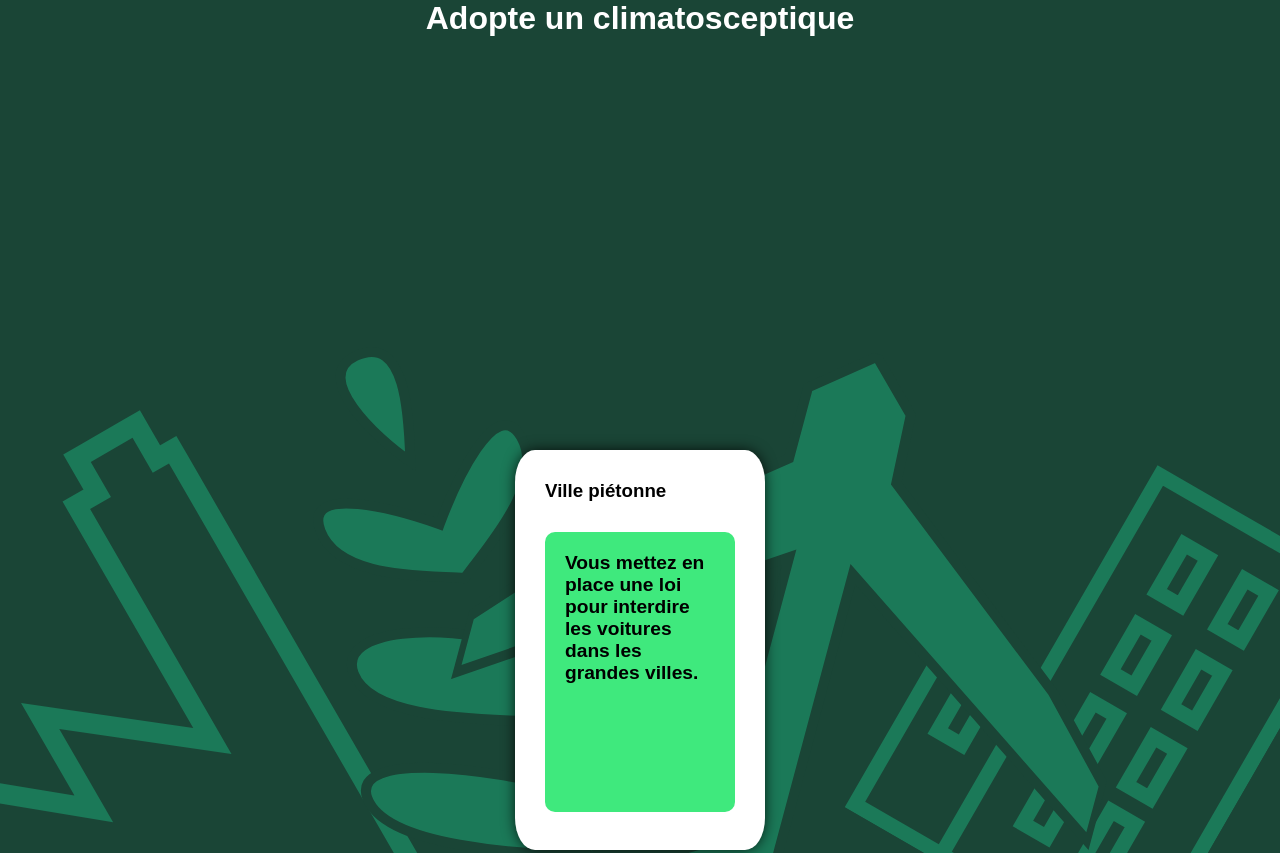
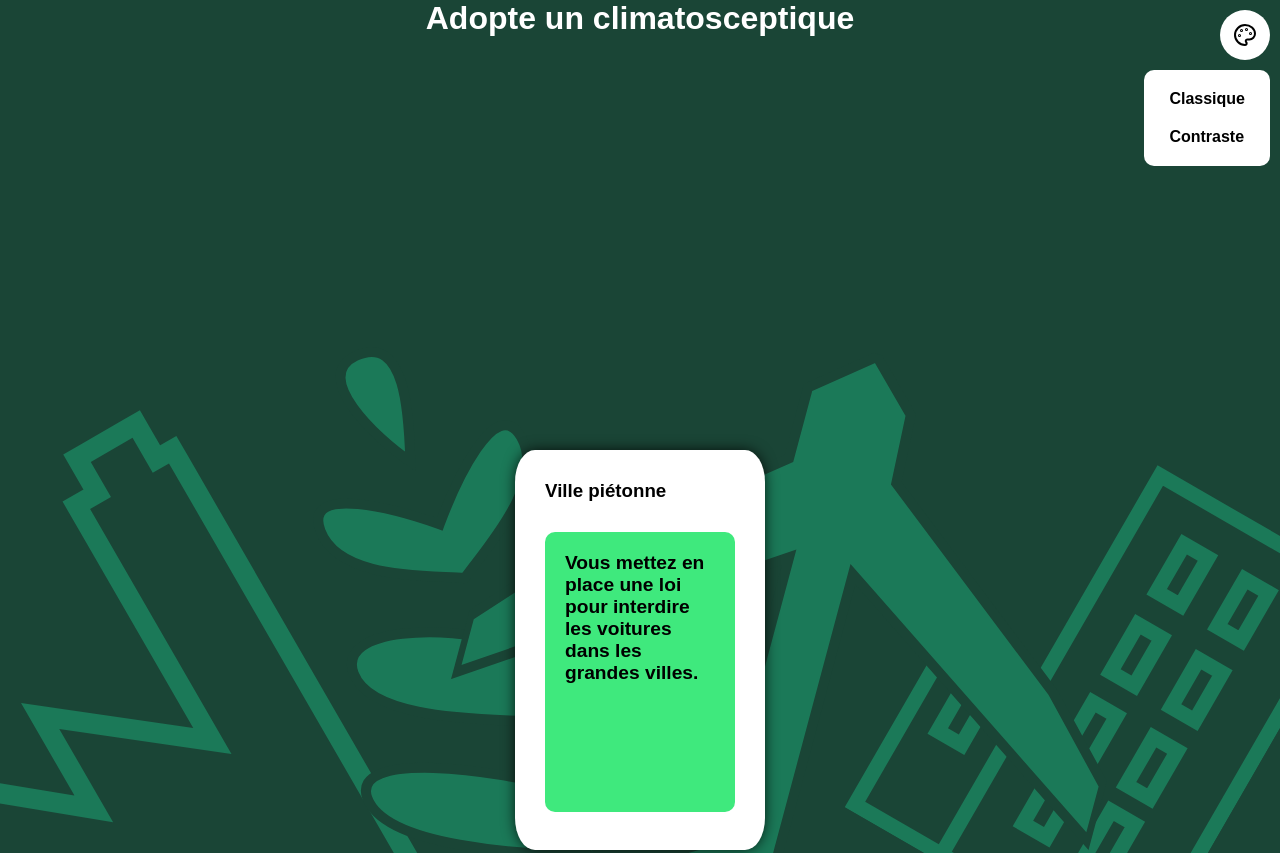
Before and after one commit to Natounet/NDLI2023, a website: page public/index.html in a window 1280 px wide. Shown: the top 853 px of the page. Drawn offline with Linux system fonts and the light colour scheme.

Commit message:
mes changements

```diff
--- a/css/style.css
+++ b/css/style.css
@@ -108,3 +108,48 @@ div.carte_interieur {
     background-color: #3fe97d;
     overflow-wrap: break-word;
 }
+
+#theme {
+    position: absolute;
+    right: 10px;
+    top: 10px;
+    display: flex;
+    flex-direction: column;
+    align-items: end;
+}
+
+#theme-button {
+    width: 50px;
+    height: 50px;
+    border-radius: 100%;
+    background-color: white;
+    border: none;
+    cursor: pointer;
+    z-index: 9999;
+    display: flex;
+    justify-content: center;
+    align-items: center;
+    transition: background-color 0.1s ease-out;
+}
+#theme-button:hover {
+    background-color: #3fe97d;
+}
+#theme-selector {
+    margin-top: 10px;
+    background-color: #fff;
+    border-radius: 10px;
+    padding: 10px;
+}
+
+
+#theme-selector > * {
+    padding: 10px 15px 10px 15px;
+    cursor: pointer;
+    font-weight: bold;
+    border-radius: 10px;
+    transition: background-color 0.2s ease-out;
+}
+#theme-selector > *:hover {
+    background-color: #3fe97d;
+    border-radius: 10px;
+}
--- a/public/index.html
+++ b/public/index.html
@@ -7,6 +7,36 @@
     </head>
     <body>
         <h1>Adopte un climatosceptique</h1>
+
+        <div id="theme">
+            <button id="theme-button">
+                <svg
+                    xmlns="http://www.w3.org/2000/svg"
+                    width="24"
+                    height="24"
+                    viewBox="0 0 24 24"
+                    fill="none"
+                    stroke="currentColor"
+                    stroke-width="2"
+                    stroke-linecap="round"
+                    stroke-linejoin="round"
+                    class="lucide lucide-palette"
+                >
+                    <circle cx="13.5" cy="6.5" r=".5" />
+                    <circle cx="17.5" cy="10.5" r=".5" />
+                    <circle cx="8.5" cy="7.5" r=".5" />
+                    <circle cx="6.5" cy="12.5" r=".5" />
+                    <path
+                        d="M12 2C6.5 2 2 6.5 2 12s4.5 10 10 10c.926 0 1.648-.746 1.648-1.688 0-.437-.18-.835-.437-1.125-.29-.289-.438-.652-.438-1.125a1.64 1.64 0 0 1 1.668-1.668h1.996c3.051 0 5.555-2.503 5.555-5.554C21.965 6.012 17.461 2 12 2z"
+                    />
+                </svg>
+            </button>
+            <div id="theme-selector">
+                <p>Classique</p>
+                <p>Contraste</p>
+            </div>
+        </div>
+
 
         <!-- Industrie -->
         <svg
```
Also changed, not shown: public/logic.ts (line endings or trailing spaces). Lines whose indentation alone changed are shown as unchanged.
